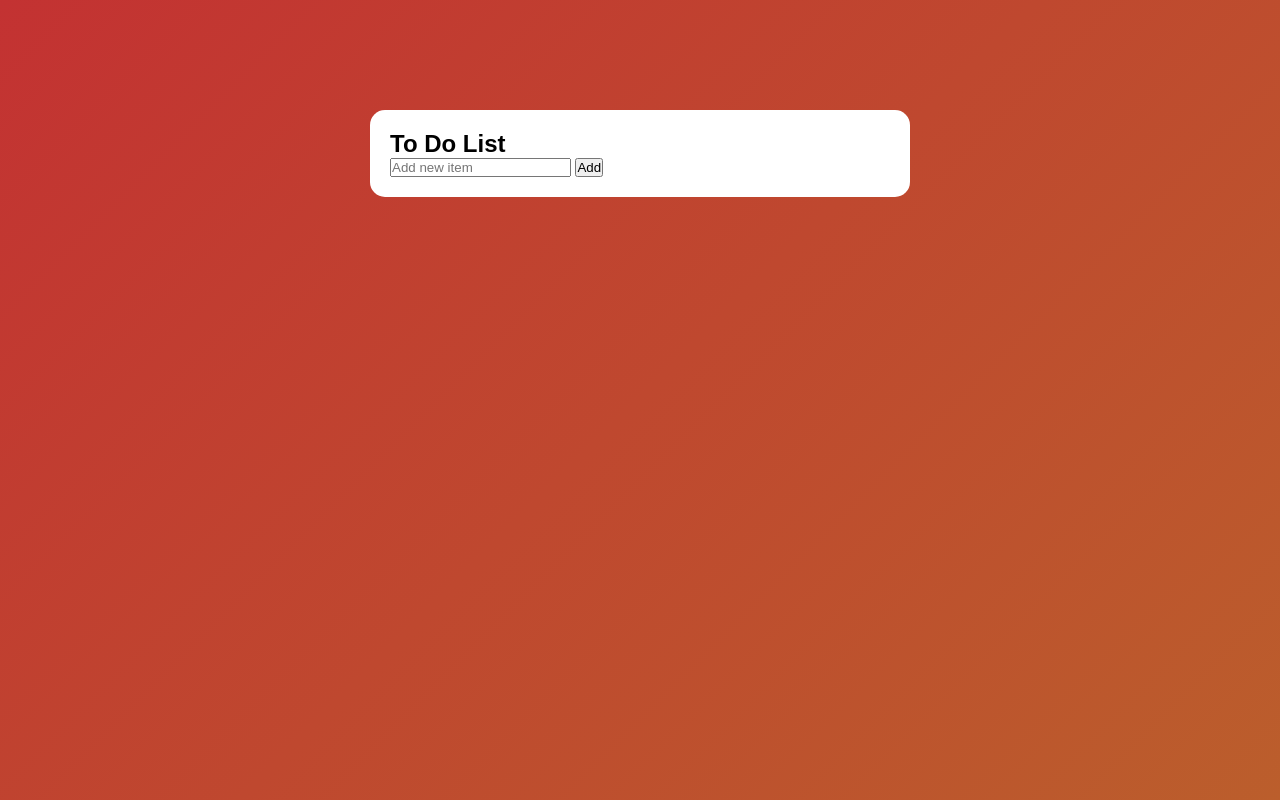
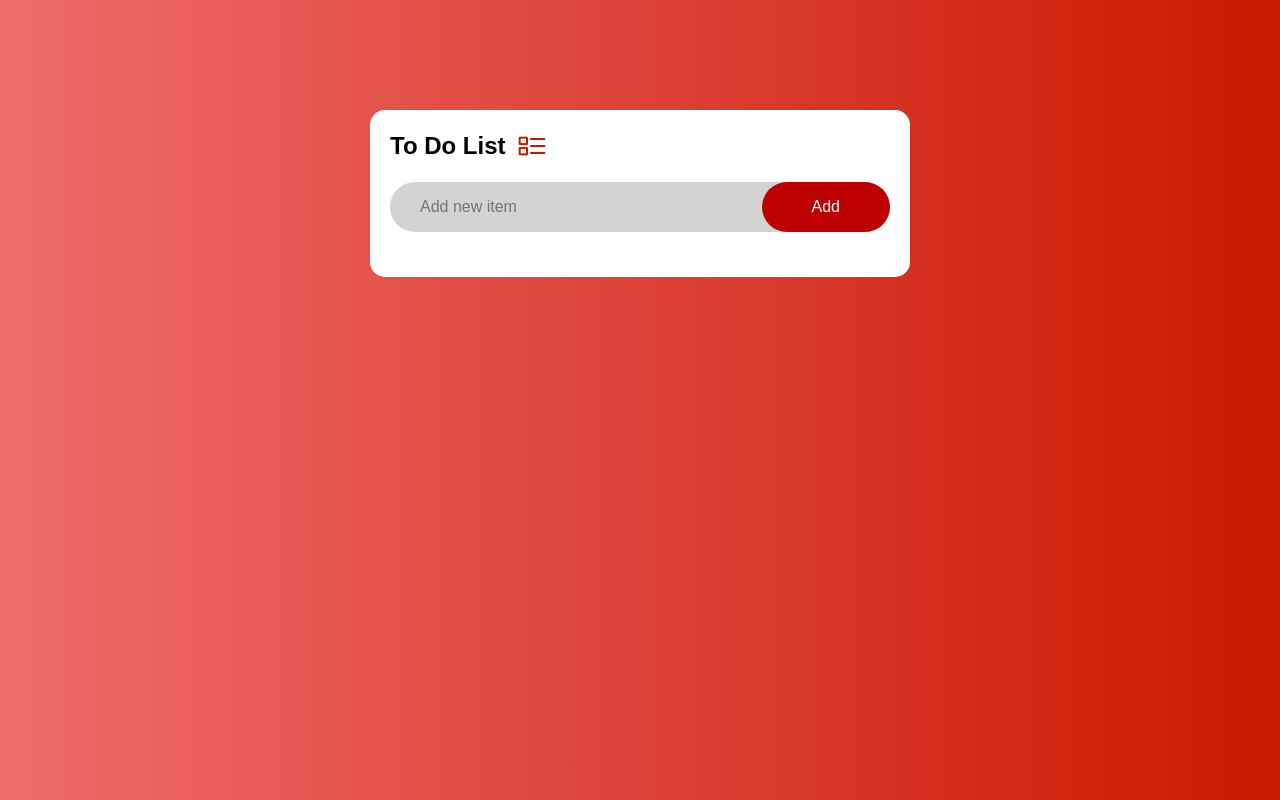
Before and after one commit to jasonAnyango/ToDo-List, a plain HTML site: page index.html in a window 1280 px wide. Drawn offline with Linux system fonts and the light colour scheme.

Commit message:
Added: icon image, more styles for input and button

```diff
--- a/index.html
+++ b/index.html
@@ -11,7 +11,7 @@
         <div class="todo">
             <div class = "head">
                 <h2>To Do List</h2>
-                <!-- Image of a notebook here -->
+                <img src="/ToDo-List/images/icon.png">
             </div>
             <div class = "level">
                 <input type = "text" id = "input" placeholder="Add new item">
--- a/style.css
+++ b/style.css
@@ -12,9 +12,9 @@
     min-height: 100vh;
     padding: 10px;
     background: linear-gradient(
-        135deg,
-        #c33232,
-        #bb5e2c
+        90deg,
+        #ee6c6c,
+        #ca1800
     );
 }
 
@@ -26,3 +26,49 @@
     padding: 20px;
     border-radius: 15px;
 }
+
+.head
+{
+    display: flex;
+    align-items: center;
+    margin-bottom: 20px;
+}
+
+.head h2
+{
+    margin-right: 10px;
+}
+
+.level
+{
+    display: flex;
+    align-items: center;
+    justify-content: space-between;
+    border-radius: 30px;
+    background-color: #d3d3d3;
+    padding-left: 20px;
+    margin-bottom: 25px;
+}
+
+.level input
+{
+    flex: 1;
+    border: none;
+    outline: none;
+    background: transparent;
+    padding: 10px;
+    font-weight: 15px;
+    font-size: 16px;
+}
+
+.level button
+{
+    border: none;
+    outline: none;
+    background-color: #bd0000;
+    color: #fff;
+    padding: 16px 50px;
+    border-radius: 40px;
+    font-size: 16px;
+    cursor: pointer;
+}
```
Also changed, not shown: images/icon.png (added).
